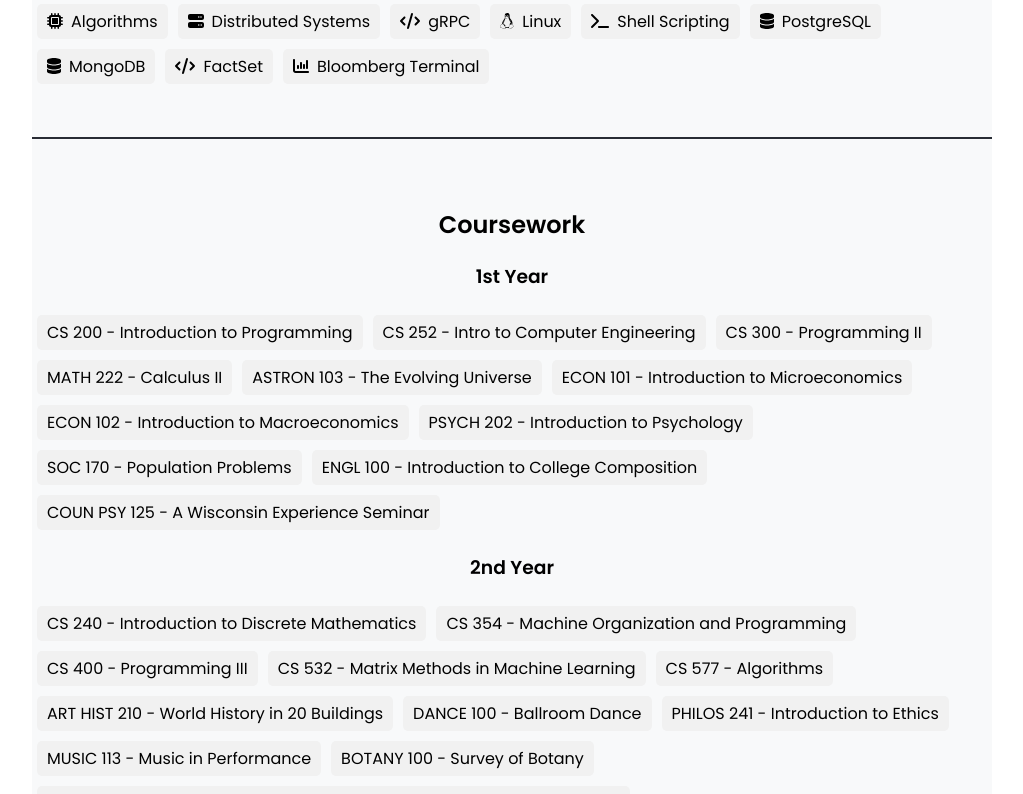
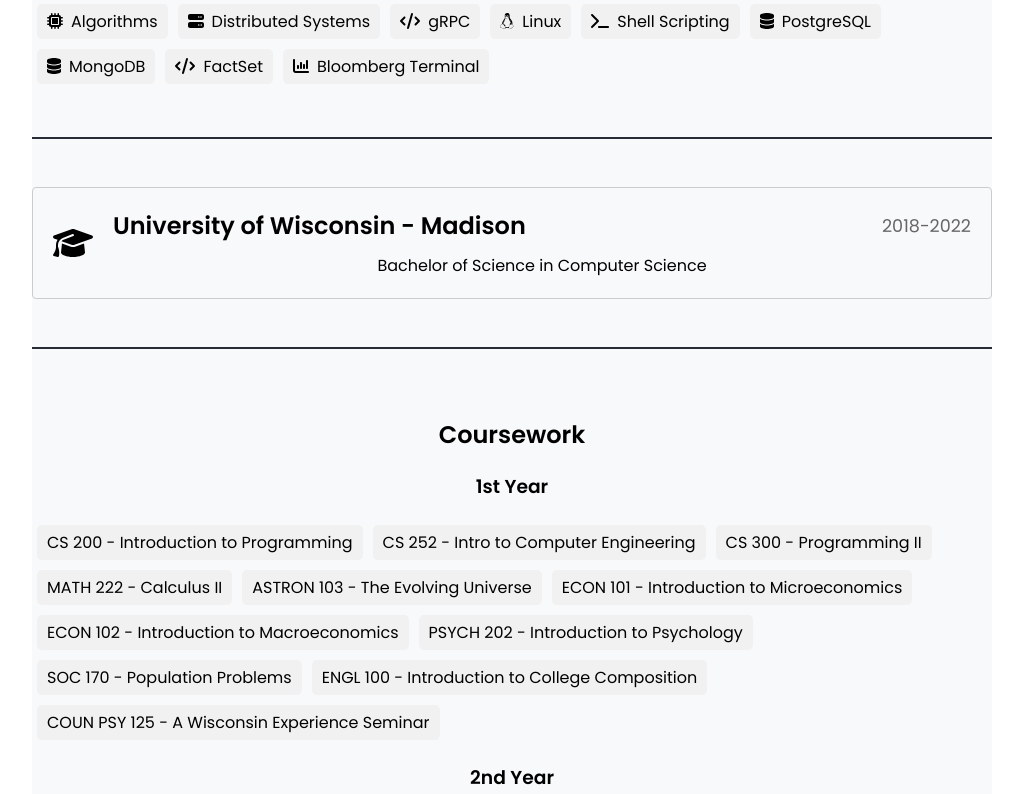
Before and after one commit to yatharthb/rct, a React (Vite) app: page / in a window 1280 px wide. Shown: the part 820-1614 px from the top of the page, without its empty margins (128-1151 px from the left). Built offline with nearby package versions, Linux system fonts and the light colour scheme.

Commit message:
Added Education and Work sections

```diff
--- a/src/App.jsx
+++ b/src/App.jsx
@@ -11,7 +11,7 @@ import {
   faServer,
   faMobileAlt,
   faTerminal,
-  faChartColumn,
+  faChartColumn, faGraduationCap, faBriefcase,
 } from "@fortawesome/free-solid-svg-icons";
 import {
   faPython,
@@ -34,11 +34,37 @@ import PhysicsPlayground from './components/PhysicsPlayground';
 import HarmonographSimulator from './Harmonograph/HarmonographSimulator';
 import CryptographyDemo from './cipher/CryptographyDemo';
 import Navbar from './components/Navbar';
-
+import Education from './components/Education';
+import WorkExperience from'./components/WorkExperience';
 const fadeIn = {
   initial: { opacity: 0 },
   animate: { opacity: 1, transition: { duration: 1 } },
 };
+
+
+const workExperience = [
+  {
+    company: 'Company A',
+    position: 'Software Engineer',
+    duration: 'June 2021 - August 2021',
+    description: 'Worked on ...',
+    icon: faBriefcase,
+  },
+  {
+    company: 'Company B',
+    position: 'Web Developer Intern',
+    duration: 'May 2020 - August 2020',
+    description: 'Developed ...',
+    icon: faBriefcase,
+  },
+  {
+    company: 'Company C',
+    position: 'Research Assistant',
+    duration: 'January 2019 - May 2019',
+    description: 'Assisted in ...',
+    icon: faBriefcase,
+  },
+];
 
 const skills = [
   {
@@ -148,6 +174,7 @@ const coursework = [
 
 const Home = () => (
   <>
+
     <header className="App-header">
   <motion.h1 initial="initial" animate="animate" variants={fadeIn}>
     Yatharth Bindal
@@ -183,7 +210,11 @@ const Home = () => (
         </div>
       ))}
     </section>
-      <section className="App-section">
+
+<section className="App-section">
+<Education/>
+</section>
+    <section className="App-section">
         <motion.h2 initial="initial" animate="animate" variants={fadeIn}>
           Coursework
         </motion.h2>
@@ -201,6 +232,9 @@ const Home = () => (
 </div>
 </div>
 ))}
+</section>
+      <section className="App-section">
+<WorkExperience/>
 </section>
 <section className="App-section">
 <ImageGallery
--- /dev/null
+++ b/src/components/Education.css
@@ -0,0 +1,47 @@
+/* Education.css */
+.education {
+  /* Set the overall styles for the education section */
+}
+
+.education-entry {
+  /* Set the styles for the education entry */
+  display: flex;
+  align-items: center;
+  padding: 20px;
+  border: 1px solid #ccc;
+  border-radius: 4px;
+}
+
+.education-icon {
+  /* Set the styles for the education icon */
+  width: 40px;
+  height: 40px;
+  margin-right: 20px;
+}
+
+.education-content {
+  flex: 1;
+}
+
+.education-header {
+  display: flex;
+  justify-content: space-between;
+  align-items: center;
+}
+
+.education-title {
+  /* Set the styles for the education title */
+  margin: 0;
+}
+
+.education-years {
+  /* Set the styles for the education years */
+  font-weight: 400;
+  font-size: 1.1em;
+  color: #666;
+}
+
+.education-description {
+  /* Set the styles for the education description */
+  margin: 10px 0 0 0;
+}
--- /dev/null
+++ b/src/components/Education.jsx
@@ -0,0 +1,35 @@
+// Education.jsx
+import React from "react";
+import "./Education.css";
+import { FontAwesomeIcon } from "@fortawesome/react-fontawesome";
+import { faGraduationCap } from "@fortawesome/free-solid-svg-icons";
+
+const EducationEntry = ({ title, description, years }) => {
+  return (
+    <div className="education-entry">
+      <FontAwesomeIcon icon={faGraduationCap} className="education-icon" />
+      <div className="education-content">
+        <div className="education-header">
+          <h2 className="education-title">{title}</h2>
+          <span className="education-years">{years}</span>
+        </div>
+        <p className="education-description">{description}</p>
+      </div>
+    </div>
+  );
+};
+
+function Education() {
+  return (
+    <div className="education">
+      <EducationEntry
+        title="University of Wisconsin - Madison"
+        description="Bachelor of Science in Computer Science"
+        years="2018-2022"
+      />
+      {/* Add more EducationEntry components here */}
+    </div>
+  );
+}
+
+export default Education;
--- /dev/null
+++ b/src/components/WorkExperience.css
@@ -0,0 +1,65 @@
+/* WorkExperience.css */
+.work-experience {
+  /* Set the overall styles for the work experience section */
+}
+
+.work-experience-heading {
+  font-size: 2em;
+  font-weight: 600;
+  margin-bottom: 20px;
+}
+
+.work-experience-entry {
+  /* Set the styles for the work experience entry */
+  display: flex;
+  align-items: center;
+  padding: 20px;
+  border: 1px solid #ccc;
+  border-radius: 4px;
+  background-color: #f9f9f9;
+  margin-bottom: 20px;
+}
+
+.work-experience-icon {
+  /* Set the styles for the work experience icon */
+  width: 40px;
+  height: 40px;
+  margin-right: 20px;
+  color: #007bff;
+}
+
+.work-experience-content {
+  flex: 1;
+}
+
+.work-experience-title {
+  /* Set the styles for the work experience title */
+  margin: 0;
+  font-weight: 600;
+}
+
+.work-experience-subheader {
+  display: flex;
+  justify-content: space-between;
+  align-items: center;
+}
+
+.work-experience-position {
+  /* Set the styles for the work experience position */
+  margin: 5px 0 0 0;
+  font-weight: 400;
+  font-size: 1.1em;
+  color: #666;
+}
+
+.work-experience-date {
+  /* Set the styles for the work experience date */
+  font-weight: 400;
+  font-size: 1.1em;
+  color: #666;
+}
+
+.work-experience-description {
+  /* Set the styles for the work experience description */
+  margin: 10px 0 0 0;
+}
--- /dev/null
+++ b/src/components/WorkExperience.jsx
@@ -0,0 +1,65 @@
+// WorkExperience.jsx
+import React from "react";
+import "./WorkExperience.css";
+import { FontAwesomeIcon } from "@fortawesome/react-fontawesome";
+import { faBriefcase } from "@fortawesome/free-solid-svg-icons";
+
+const WorkExperienceEntry = ({ title, position, description, date }) => {
+  return (
+    <div className="work-experience-entry">
+      <FontAwesomeIcon icon={faBriefcase} className="work-experience-icon" />
+      <div className="work-experience-content">
+        <h2 className="work-experience-title">{title}</h2>
+        <div className="work-experience-subheader">
+          <h3 className="work-experience-position">{position}</h3>
+          <span className="work-experience-date">{date}</span>
+        </div>
+        <ul className="work-experience-description">
+          {description.map((item, index) => (
+            <li key={index}>{item}</li>
+          ))}
+        </ul>
+      </div>
+    </div>
+  );
+};
+
+function WorkExperience() {
+  return (
+    <div className="work-experience">
+      <h1 className="work-experience-heading">Where I've Worked</h1>
+      <WorkExperienceEntry
+        title="Amazon/Shopbop (University Capstone Course Collaboration)"
+        position="Capstone Project Team Leader"
+         description={[
+          "Led a team of 4 undergraduates in a collaboration between the university's capstone project course and Amazon subsidiary Shopbop, developing an interactive iOS fashion game using Swift to drive customer engagement.",
+          "Coordinated daily standups, weekly sprints, and presented progress to Amazon mentors, gaining valuable insights on software development and product management best practices from industry professionals.",
+          "Delivered a fully-functional prototype having integrated real products into the app, showcasing Shopbop offerings in a fun and interactive way and providing Shopbop's in-house team with a foundation to further develop and refine the app for future release.",
+        ]}
+        date="August 2021 - December 2021"
+      />
+      <WorkExperienceEntry
+        title="Independent Health"
+        position="Software Development Intern"
+        description={[
+          "Developed a Python web app using Django, streamlining the tracking of the company's technical debt and enhancing overall efficiency.",
+          " Designed and implemented an optimized SQL database schema, reducing data redundancy by 40%.",
+          "Collaborated with project managers to continuously improve app design and features, resulting in a 25% increase in user satisfaction.",
+        ]}
+        date="May 2021 - August 2021"
+      />
+      <WorkExperienceEntry
+        title="MAGIX Software GmbH"
+        position="Software Quality Assurance Engineer (Part Time)"
+        description={[
+          "Collaborated with a team of developers to design and implement test suites for MAGIX video products, including VEGAS Pro, VEGAS Movie Studio, and their mobile app versions, improving product stability and user experience.",
+          "Implemented automated testing using C# scripting and Selenium for desktop, web and mobile applications, reducing manual testing efforts by 30% and increasing overall test coverage by 20%.",
+          "Analyzed and documented software defects from user-reported crash reports, enhancing communication between the QA and development teams for faster resolution.",
+        ]}
+        date="June 2020 - May 2020"
+      />
+    </div>
+  );
+}
+
+export default WorkExperience;
```
